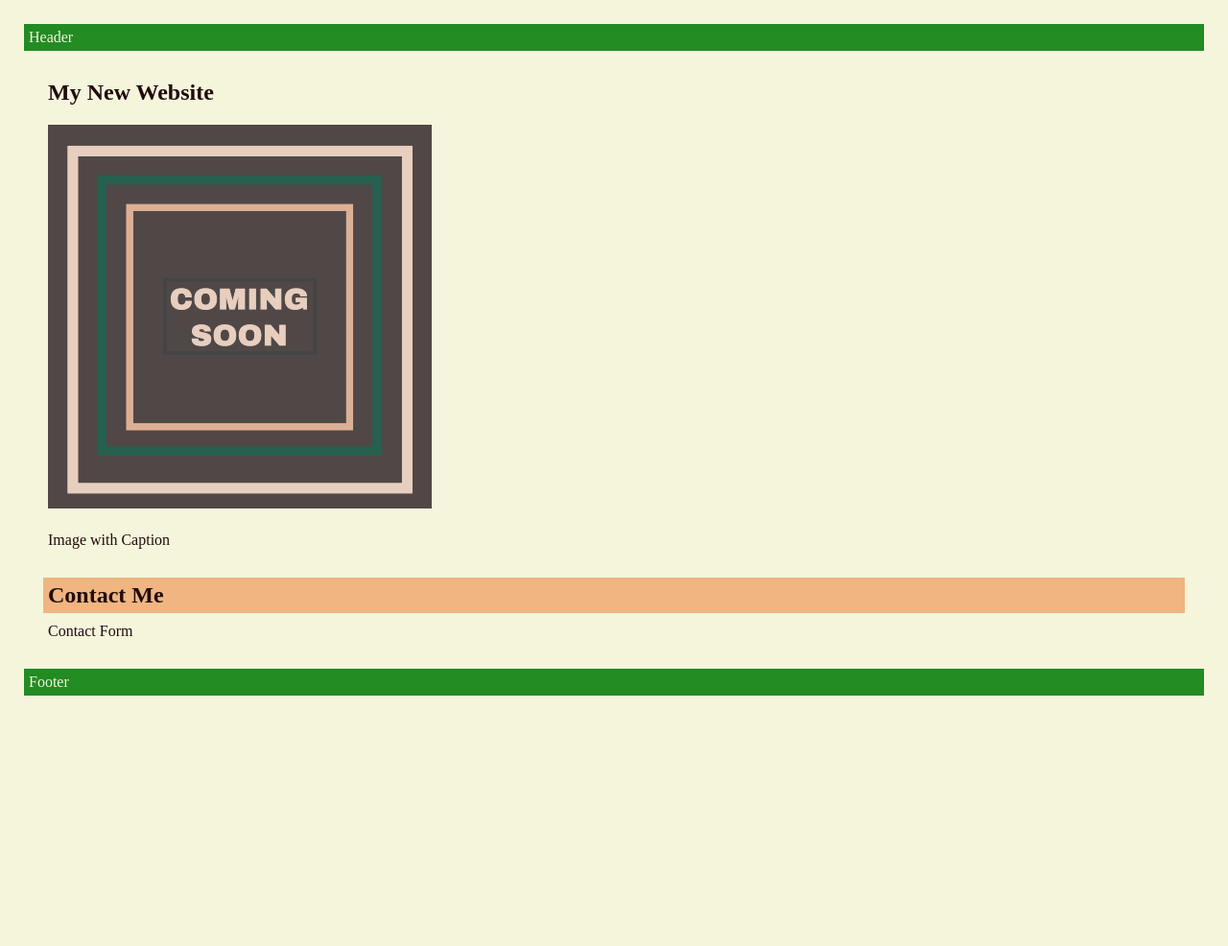
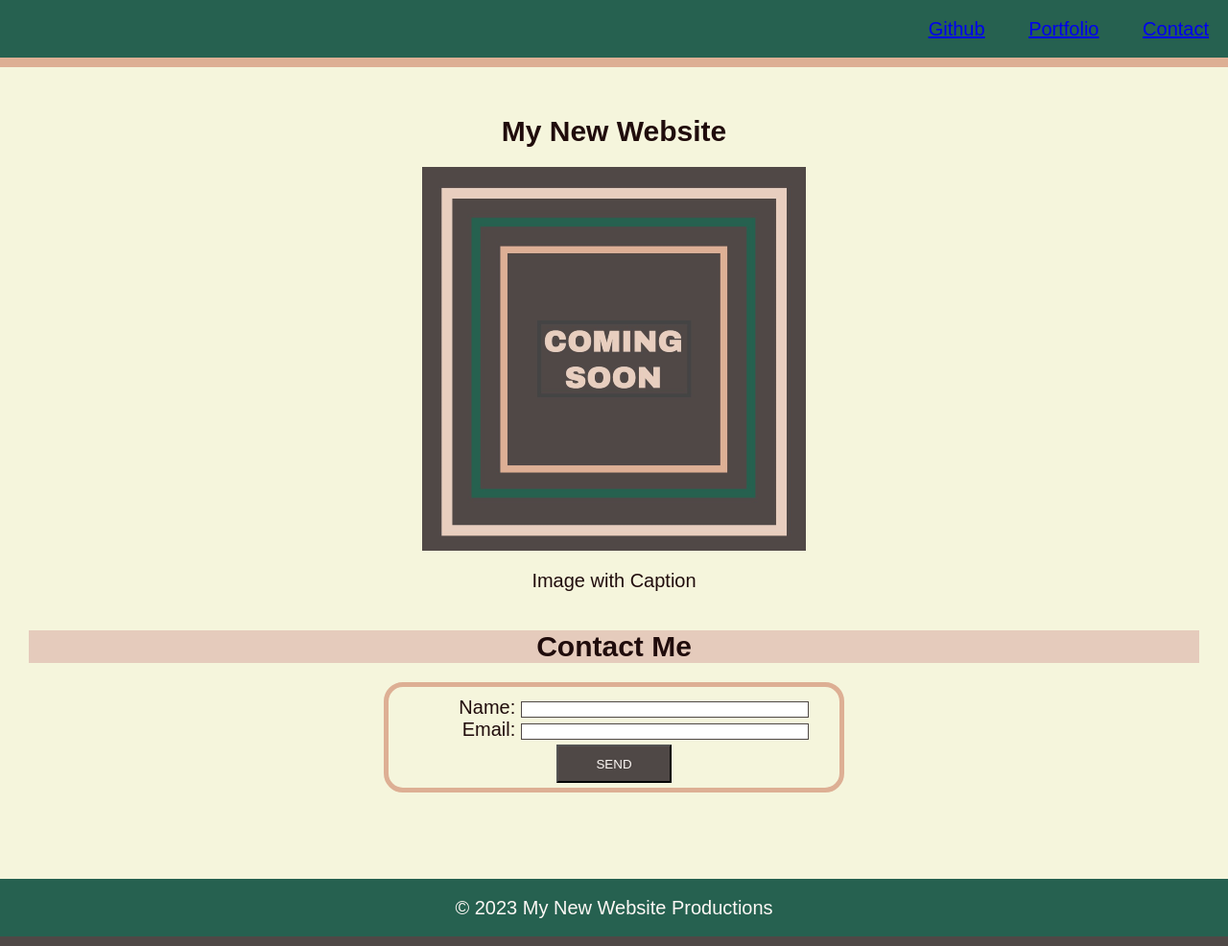
Before and after one commit to NPetkas/landing-page-demo, a plain HTML site: page index.html in a window 1280 px wide. Shown: the whole page at 96% size. Before the commit the page ends 800 px from the top, so only its background shows below. Drawn offline with Linux system fonts and the light colour scheme.

Commit message:
updated code

```diff
--- a/assets/css/style.css
+++ b/assets/css/style.css
@@ -1,19 +1,107 @@
 /* universal selectors */
 * {
-    margin: 5px;
-    padding: 5px
+    margin: 0px;
+    padding: 0px
 }
 /* Element selector */
 body {
     background-color: beige;
     color: rgb(32, 12, 12);
+    font-size: 20px;
+    font-family:"Goudy Bookletter 1911", sans-serif;
 }
+h1,
+h2 {
+  margin: 20px;
+}
+h2 {
+        background-color: #e5cbbc;
+  }
+main {
+    padding: 10px 0;
+}
+section {
+    text-align: center;
+    padding: 20px 10px 40px 10px;
+}
+figure {
+    margin-bottom: 40px;
+}
+
+img {
+    display: block;
+    margin: 20px auto;
+}
+
+li {
+    display: inline;
+    padding: 5px 20px;
+}
+header {
+    border-bottom: 10px solid #DDAF94;
+}
+  footer {
+    border-bottom: 10px solid #4F4846;
+    color: #FDF8F5;
+    text-align: center;
+}
+header,
+footer {
+  height: 60px;
+  width: 100%;
+  line-height: 60px;
+  background-color: #266150;
+}
+form {
+    /* Center the form on the page */
+    margin: 0 auto;
+    width: 450px;
+    height: 85px;
+    padding: 10px;
+    border: 5px solid #DDAF94;
+    border-radius: 20px;
+}
+
+label {
+    display: inline-block;
+    width: 100px;
+}
+
+input,
+  textarea {
+    box-sizing: border-box;
+    width: 300px;
+    border: 1px solid #4F4846;
+}
+
+textarea {
+    vertical-align: top;
+    height: 60px;
+}
+
+button {
+    height: 40px;
+    width: 120px;
+    background-color: #4F4846;
+    color: #FDF8F5;
+    position: relative;
+    bottom: 50px
+}
+
 /* Class selector */
 .bg-green {
-    background-color: forestgreen;
+    background-color: darkgreen;
     color: beige;
 }
+.text-center {
+    text-align: center;
+}
+
+.text-right {
+    text-align: right;
+}
+
 /* ID selector */
     #contact {
-        background-color: rgb(240, 181, 129);
+        background-color: #e5cbbc;
 }
--- a/index.html
+++ b/index.html
@@ -4,20 +4,44 @@
         <meta charset="UTF-8">
         <meta name="viewport" content="width=device-width, initial-scale=1.0">
         <link rel="stylesheet" type="text/css" href="./assets/css/style.css">
-        <title>My New Website</title>
+        <title>My Landing Page</title>
       </head>
+
       <body>
-        <header class="bg-green">Header</header>
+        <header>
+                <nav class="text-right">
+                  <ul>
+                    <li> <a href="https://github.com/">Github</a></li>
+                    <li> <a href="#">Portfolio</a></li>
+                    <li> <a href="#contact">Contact</a></li>
+                  </ul>
+                </nav>
+        </header>
         <main>
             <section>
             <h1>My New Website</h1>
-            <img src="./assets/images/image-1.png" alt="box with coming soon"/>
-            <figure>Image with Caption</figure>
-            </section>
-            <section>
+            <figure>
+                <img src="./assets/images/image-1.png" alt="box with coming soon"/>
+                <p>Image with Caption</p>
+            </figure>
             <h2 id="contact">Contact Me</h2>
-            <form>Contact Form</form>
+            <form>
+                <ul>
+                    <li>
+                      <label class="text-right" for="name">Name:</label>
+                      <input type="text" id="name" name="user-name">
+                    </li>
+                    <li>
+                      <label class="text-right" for="email">Email:</label>
+                      <input type="text" id="email" name="user-email">
+                    </li>
+                  </ul>
+            </form>
+            <button type="submit">SEND</button>
             </section>
         </main>
-        <footer class="bg-green">Footer</footer>
+        <footer>
+            <aside>© 2023 My New Website Productions</aside>
+        </footer>
+        <aside></aside>
       </body>
```
